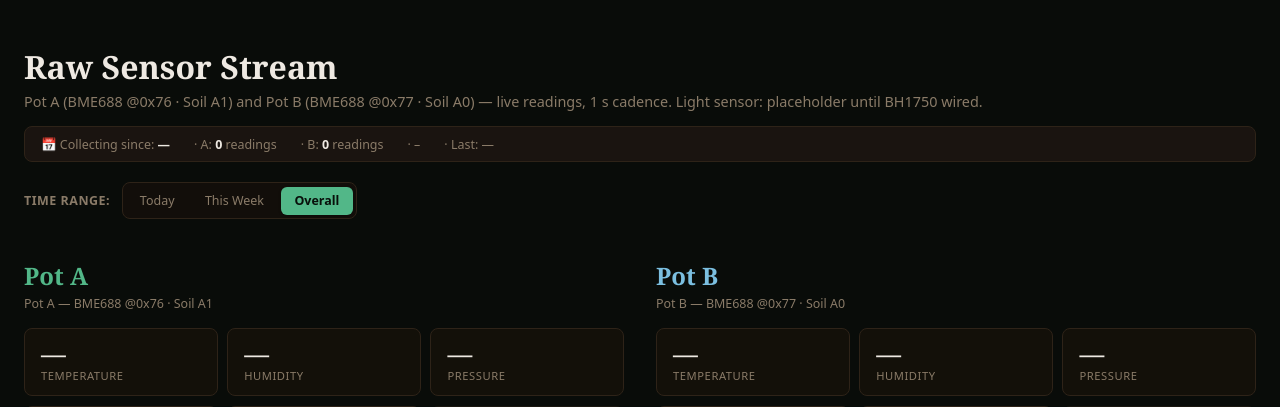
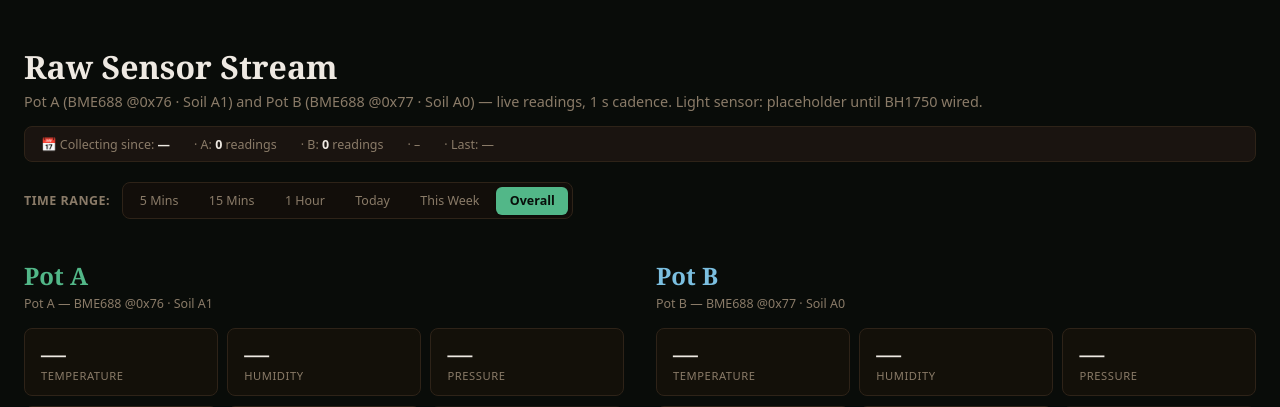
Before and after one commit to codeNick7/KA-Edge-AI-Node, a Flask app: page /raw in a window 1280 px wide. Shown: the part 57-464 px from the top of the page. Run offline with Flask 3, Linux system fonts and the light colour scheme; data that the repository does not hold is empty.

Commit message:
Support 5m, 15m, 1h, Today, Week, and Overall filters relative to latest dataset timestamp

```diff
--- a/source/dashboard/static/dashboard.js
+++ b/source/dashboard/static/dashboard.js
@@ -51,41 +51,48 @@ function fmtTs(iso) {
 }
 
 // ── Time range filtering ───────────────────────────────────────────────────
-function _isDateInFilter(isoString, filter) {
-  if (!isoString || filter === "overall") return true;
-  var d = new Date(isoString).getTime();
-  if (isNaN(d)) return true;
-  var now = Date.now();
-  if (filter === "today") {
-    var todayStart = new Date();
-    todayStart.setHours(0, 0, 0, 0);
-    return d >= todayStart.getTime();
-  }
-  if (filter === "week") {
-    var sevenDaysAgo = now - 7 * 24 * 60 * 60 * 1000;
-    return d >= sevenDaysAgo;
-  }
-  return true;
-}
-
 function _filterDataset(values, dates, filter) {
-  if (filter === "overall" || !dates || !dates.length) {
+  if (!dates || !dates.length || filter === "overall") {
     return { values: values, dates: dates };
   }
+
+  // Use the timestamp of the latest sample as reference point
+  var lastIso = dates[dates.length - 1];
+  var refTime = new Date(lastIso).getTime();
+  if (isNaN(refTime)) refTime = Date.now();
+
+  var cutoff = 0;
+  if (filter === "5m") {
+    cutoff = refTime - (5 * 60 * 1000);
+  } else if (filter === "15m") {
+    cutoff = refTime - (15 * 60 * 1000);
+  } else if (filter === "1h") {
+    cutoff = refTime - (60 * 60 * 1000);
+  } else if (filter === "today") {
+    var todayStart = new Date(refTime);
+    todayStart.setHours(0, 0, 0, 0);
+    cutoff = todayStart.getTime();
+  } else if (filter === "week") {
+    cutoff = refTime - (7 * 24 * 60 * 60 * 1000);
+  }
+
   var filtValues = [];
   var filtDates = [];
   for (var i = 0; i < dates.length; i++) {
-    if (_isDateInFilter(dates[i], filter)) {
+    var t = new Date(dates[i]).getTime();
+    if (!isNaN(t) && t >= cutoff) {
       filtDates.push(dates[i]);
       filtValues.push(values[i]);
     }
   }
-  // If filter produces too few points (e.g. at the start of a day), show available points
+
+  // If filtered slice has fewer than 2 points, return whatever is available
   if (filtValues.length < 2 && values.length >= 2) {
     return { values: values, dates: dates };
   }
   return { values: filtValues, dates: filtDates };
 }
+
 
 function _setupFilterListeners(groupId, onFilterChange) {
   var group = document.getElementById(groupId);
--- a/source/dashboard/static/trend_chart.js
+++ b/source/dashboard/static/trend_chart.js
@@ -102,10 +102,11 @@ KA.trendChart = function (values, dates, colour, unit, stressed) {
   box.appendChild(svg);
   wrap.appendChild(box);
 
+  var spanMs = (firstDate && lastDate) ? (new Date(lastDate).getTime() - new Date(firstDate).getTime()) : 0;
   var dateRow = KA.rowOf(
-    firstDate ? KA.fmtShortDate(firstDate) : "",
+    firstDate ? KA.fmtTimeOrDate(firstDate, spanMs) : "",
     "trend",
-    lastDate ? KA.fmtShortDate(lastDate) : ""
+    lastDate ? KA.fmtTimeOrDate(lastDate, spanMs) : ""
   );
   dateRow.className = "ka-trend-dates";
   wrap.appendChild(dateRow);
@@ -130,6 +131,21 @@ KA.rowOf = function () {
   return row;
 };
 
+KA.fmtTimeOrDate = function (iso, spanMs) {
+  var d = new Date(iso);
+  if (isNaN(d.getTime())) return "";
+  // If span is within 24 hours, show readable time (HH:MM:SS if under 15m, HH:MM otherwise)
+  if (spanMs && spanMs < 15 * 60 * 1000) {
+    return d.toLocaleTimeString([], { hour: "2-digit", minute: "2-digit", second: "2-digit" });
+  }
+  if (!spanMs || spanMs < 24 * 60 * 60 * 1000) {
+    return d.toLocaleTimeString([], { hour: "2-digit", minute: "2-digit" });
+  }
+  // If spanning multiple days, show Month Day + HH:MM
+  return d.toLocaleDateString([], { month: "short", day: "numeric" }) + " " +
+         d.toLocaleTimeString([], { hour: "2-digit", minute: "2-digit" });
+};
+
 KA.fmtShortDate = function (iso) {
   var d = new Date(iso);
   if (isNaN(d.getTime())) return "";
--- a/source/dashboard/templates/inference.html
+++ b/source/dashboard/templates/inference.html
@@ -8,11 +8,15 @@
 <div class="ka-filter-bar">
   <span class="ka-filter-label">Time Range:</span>
   <div class="ka-filter-group" id="inference-filter-group">
+    <button type="button" class="ka-filter-btn" data-filter="5m">5 Mins</button>
+    <button type="button" class="ka-filter-btn" data-filter="15m">15 Mins</button>
+    <button type="button" class="ka-filter-btn" data-filter="1h">1 Hour</button>
     <button type="button" class="ka-filter-btn" data-filter="today">Today</button>
     <button type="button" class="ka-filter-btn" data-filter="week">This Week</button>
     <button type="button" class="ka-filter-btn active" data-filter="overall">Overall</button>
   </div>
 </div>
+
 
 <div class="ka-pot-columns">
   {% for pot in pots %}
--- a/source/dashboard/templates/raw.html
+++ b/source/dashboard/templates/raw.html
@@ -16,11 +16,16 @@
 <div class="ka-filter-bar">
   <span class="ka-filter-label">Time Range:</span>
   <div class="ka-filter-group" id="raw-filter-group">
+    <button type="button" class="ka-filter-btn" data-filter="5m">5 Mins</button>
+    <button type="button" class="ka-filter-btn" data-filter="15m">15 Mins</button>
+    <button type="button" class="ka-filter-btn" data-filter="1h">1 Hour</button>
     <button type="button" class="ka-filter-btn" data-filter="today">Today</button>
     <button type="button" class="ka-filter-btn" data-filter="week">This Week</button>
     <button type="button" class="ka-filter-btn active" data-filter="overall">Overall</button>
   </div>
 </div>
+
+
 
 <div class="ka-pot-columns">
   {% for pot in pots %}
```
